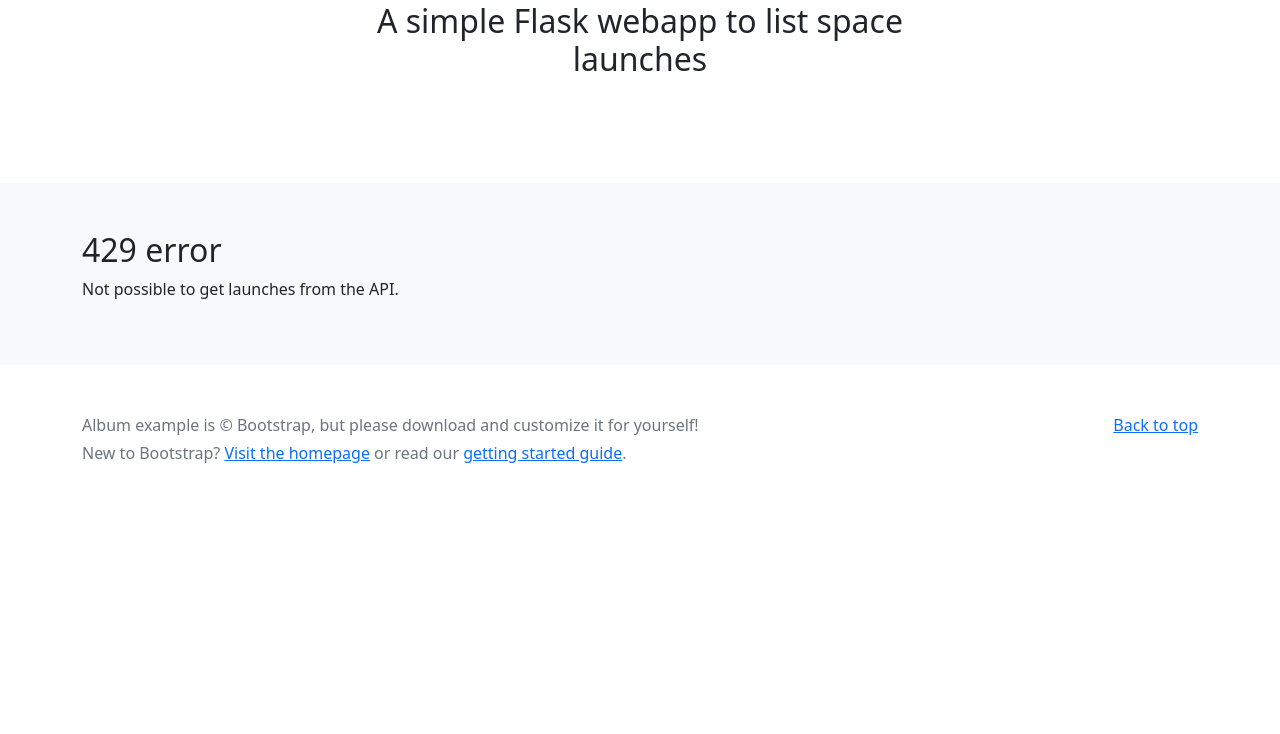
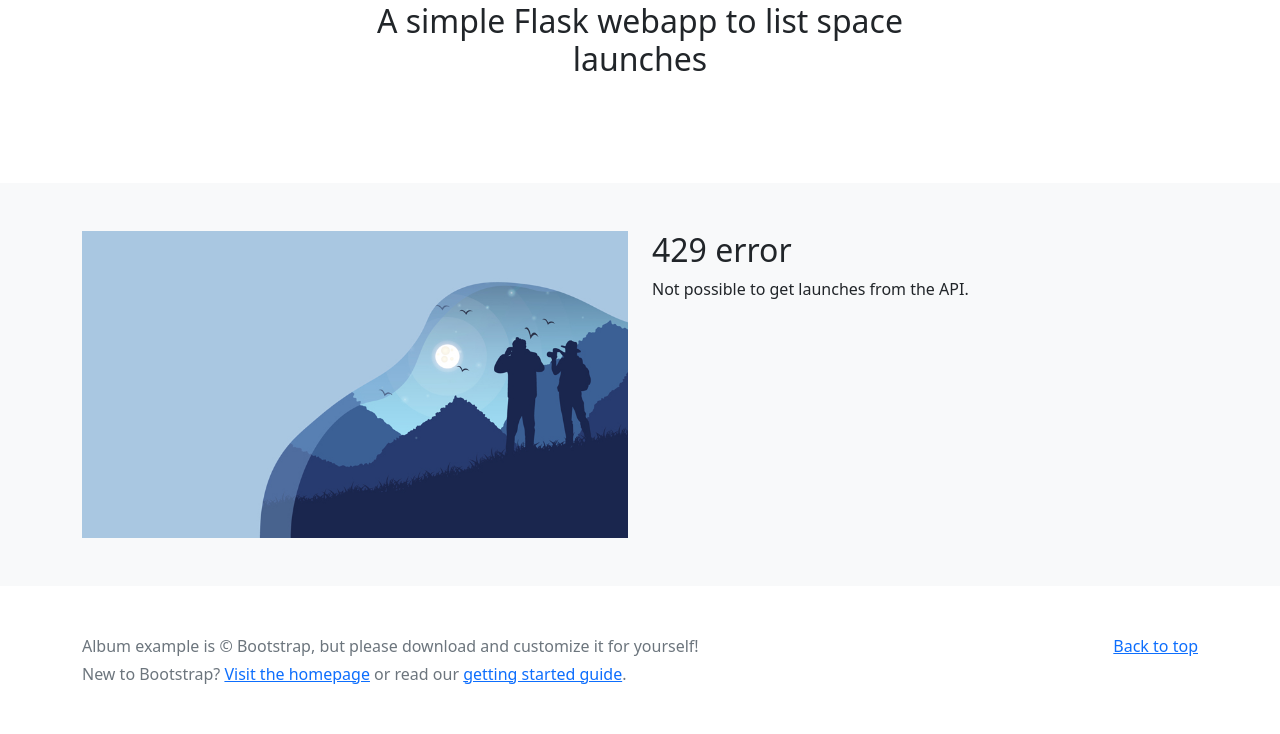
Before and after one commit to iamciro/pyspace, a Flask app: template pyspace/main/templates/index.html in a window 1280 px wide. Shown: the part 206-940 px from the top of the page. Before the commit the page ends 669 px from the top, so only its background shows below. Run offline with Flask 2, Linux system fonts and the light colour scheme; the template is opened without the code that fills it, so the values that code supplies are empty; some libraries are stand-ins or nearby versions.

Commit message:
Show 429 error image

```diff
--- a/pyspace/main/templates/index.html
+++ b/pyspace/main/templates/index.html
@@ -217,8 +217,15 @@
         </div>
       </div>
       {% else %}
-        <h2>429 error</h2>
-        <p>Not possible to get launches from the API.</p>
+        <div class="row">
+          <div class="col-6">
+            <img class="img-fluid" src="{{ url_for('static', filename='img/error/429.jpg') }}" alt="">
+          </div>
+          <div class="col-6">
+            <h2>429 error</h2>
+            <p>Not possible to get launches from the API.</p>
+          </div>
+        </div>
       {% endif %}
 
 
```
